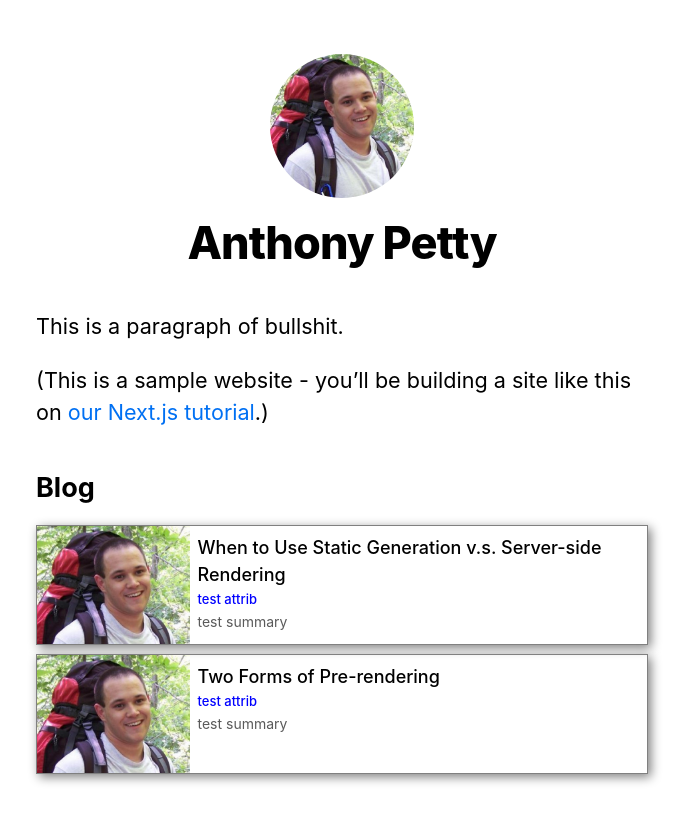
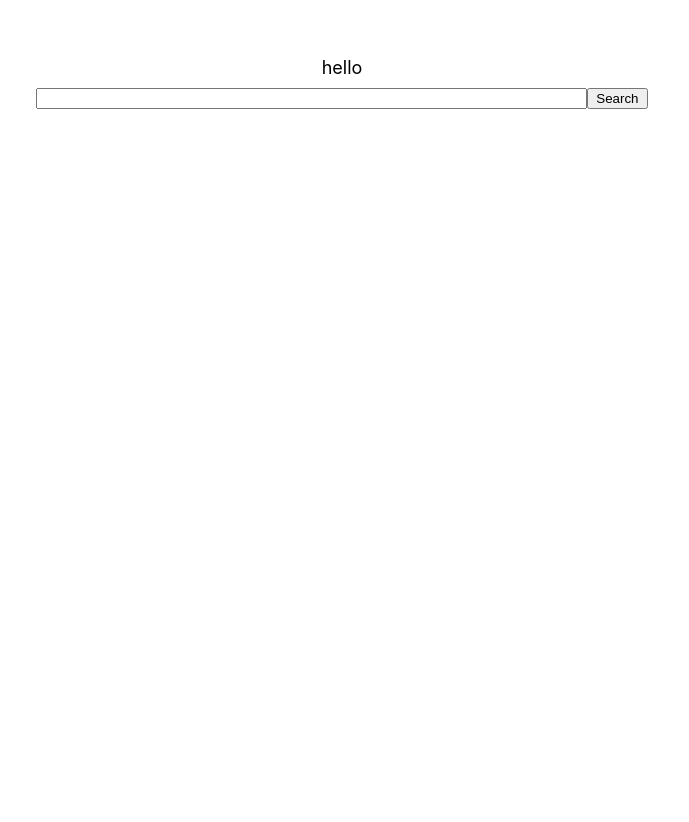
Before and after one commit to SPGWhistler/nextjs-blog, a Next.js app: page / in a window 1280 px wide. Shown: the top 822 px of the page, without its empty margins (298-987 px from the left). After the commit the page ends 800 px from the top, so only its background shows below. Built offline with nearby package versions, Linux system fonts and the light colour scheme.

Commit message:
making progress

```diff
--- a/components/card-image.js
+++ b/components/card-image.js
@@ -1,11 +1,11 @@
 import style from '../styles/card-image.module.scss'
 import Image from 'next/image'
 
-export default function CardImage({asset}) {
+export default function CardImage({suggestion}) {
   return (
     <Image
-      src={asset.imageSrc}
-      alt={asset.imageAlt}
+      src={suggestion.imageSrc}
+      alt={suggestion.imageAlt}
       width={50}
       height={50}
       layout="responsive"
--- a/components/card.js
+++ b/components/card.js
@@ -1,38 +1,28 @@
-import Layout, { siteTitle } from './layout'
-import utilStyles from '../styles/utils.module.css'
 import style from '../styles/card.module.scss'
 import CardImage from './card-image';
 import Link from 'next/link'
 
-//import cx from 'classnames';
-
-//import style from './style.less';
-
-//import CardImage from '../../pieces/card-image';
-//import { getArticleUrl, isExternal, getAttribution } from '../../../lib/utils';
-
-//import { trackingProvider, trackProps, getTrackingAttributesForAsset, STANDARD_KEYS } from '@cube/track';
 //import { Truncate } from '@cube/blocks';
 
-export default function Card({asset}) {
+export default function Card({suggestion}) {
   return (
     <div className={style.quarterImageHorizontalCard}>
-      <Link href={`/posts/${asset.id}`} >
+      <Link href={`/posts/${suggestion.id}`} >
         <a>
           <div>
             <CardImage
-              asset={asset}
+              suggestion={suggestion}
             />
           </div>
           <div className={style.metadata}>
             <div className={style.title}>
-              {asset.title}
+              {suggestion.title}
             </div>
             <div className={style.attribution}>
-              {asset.attrib}
+              {suggestion.attrib}
             </div>
             <div className={style.summary}>
-              {asset.summary}
+              {suggestion.summary}
             </div>
           </div>
         </a>
--- a/components/layout.js
+++ b/components/layout.js
@@ -27,12 +27,7 @@ export default function Layout({ children, home }) {
       <header className={styles.header}>
         {home ? (
           <>
-            <img
-              src="/images/profile.jpg"
-              className={`${styles.headerHomeImage} ${utilStyles.borderCircle}`}
-              alt={name}
-            />
-            <h1 className={utilStyles.heading2Xl}>{name}</h1>
+          hello
           </>
         ) : (
           <>
--- /dev/null
+++ b/components/search-input.js
@@ -0,0 +1,51 @@
+import React from 'react'
+import style from '../styles/search-input.module.scss';
+import { KEY_CODES } from '../constants/keycodes';
+
+export default class SearchInput extends React.Component {
+  state = {
+    inputValue: ''
+  }
+  componentDidMount () {
+    this.input.focus();
+  }
+  openSuggestions() {
+
+  }
+  closeSuggestions() {
+
+  }
+  handleInput = (e) => {
+    let value = e.target.value;
+    this.setState({ inputValue: value });
+    this.props.onInput && this.props.onInput(value);
+  }
+  handleSubmit = () => {
+
+  }
+	handleKeyDown = (e) => {
+		let preventDefault = true;
+		if (e.keyCode === KEY_CODES.CARRIAGE_RETURN) {
+			this.handleSubmit();
+		}
+		else {
+			preventDefault = false;
+		}
+		preventDefault && e.preventDefault();
+	}
+
+  render () {
+    return (
+      <div className={style.wrapper}>
+        <input
+          type="text"
+          ref={input => this.input = input}
+          className={style.textInput}
+          onInput={this.handleInput}
+          onKeyDown={this.handleKeyDown}
+        />
+        <button className={style.searchButton}>Search</button>
+      </div>
+    )
+  }
+}
--- /dev/null
+++ b/components/search.js
@@ -0,0 +1,33 @@
+import React from 'react'
+import SearchInput from './search-input'
+import Card from './card'
+
+export default class Search extends React.Component {
+  state = {
+    suggestions: []
+  }
+  onInput = (value) => {
+    let suggestions = [
+      {
+        title: `${value}`,
+        attrib: 'test attrib',
+        imageSrc: '/images/profile.jpg',
+        imageAlt: 'test image alt',
+        summary: 'test summary',
+        date: '2020-01-01'
+      }
+    ];
+    this.setState({ suggestions });
+
+  }
+  render () {
+    return (
+      <>
+        <SearchInput onInput={this.onInput} />
+        <section>
+          {this.state.suggestions.map(suggestion => <Card suggestion={suggestion} />)}
+        </section>
+      </>
+    )
+  }
+}
--- /dev/null
+++ b/constants/keycodes.js
@@ -0,0 +1,12 @@
+export const KEY_CODES = {
+	SPACE_BAR: 32,
+	CARRIAGE_RETURN: 13,
+	LEFT_ARROW: 37,
+	UP_ARROW: 38,
+	RIGHT_ARROW: 39,
+	DOWN_ARROW: 40,
+	ESCAPE: 27,
+	TAB: 9,
+	HOME: 36,
+	END: 35
+};
--- a/pages/index.js
+++ b/pages/index.js
@@ -1,20 +1,7 @@
 import Head from 'next/head'
 import Layout, { siteTitle } from '../components/layout'
-import utilStyles from '../styles/utils.module.css'
-import { getSortedPostsData } from '../lib/posts'
-import Link from 'next/link'
-import Date from '../components/date'
-import Card from '../components/card'
+import Search from '../components/search'
 
-
-export async function getStaticProps() {
-  const allPostsData = getSortedPostsData()
-  return {
-    props: {
-      allPostsData
-    }
-  }
-}
 
 export default function Home({ allPostsData }) {
   return (
@@ -22,19 +9,7 @@ export default function Home({ allPostsData }) {
       <Head>
         <title>{siteTitle}</title>
       </Head>
-      <section className={utilStyles.headingMd}>
-        <p>This is a paragraph of bullshit.</p>
-        <p>
-          (This is a sample website - you’ll be building a site like this on{' '}
-          <a href="https://nextjs.org/learn">our Next.js tutorial</a>.)
-        </p>
-      </section>
-      <section className={`${utilStyles.headingMd} ${utilStyles.padding1px}`}>
-        <h2 className={utilStyles.headingLg}>Blog</h2>
-        {allPostsData.map((asset) => (
-          <Card key={asset.id} asset={asset} />
-        ))}
-      </section>
+      <Search></Search>
     </Layout>
   )
 }
--- /dev/null
+++ b/styles/search-input.module.scss
@@ -0,0 +1,90 @@
+.wrapper {
+  width: 100%;
+	display: inline-block;
+  position: relative;
+
+  .searchButton {
+    width: 10%;
+  }
+
+	.textInput {
+		width: 90%;
+		display: inline-block;
+		color: #000;
+
+		&:focus {
+			outline: none;
+		}
+
+	}
+
+	.clear {
+		color: #ccc;
+		cursor: pointer;
+		height: 8px;
+		margin: 0 0 0 -33px;
+		padding: 8px;
+		vertical-align: middle;
+		width: 8px;
+	}
+
+	.overlay {
+		background-color: #F1F1F1;
+		padding-top: 8px;
+		position: absolute;
+		z-index: 1;
+	}
+
+	.suggestions {
+		animation: open 200ms ease forwards 1;
+		background-color: #FFF;
+		border-radius: '5px';
+		border: 1px solid rgba(0, 0, 0, .15);
+		box-shadow: 0 6px 12px rgba(0, 0, 0, .175);
+		left: 0;
+		max-width: inherit; // if the parent container has a max-width, use that max width on the child also.
+		min-width: 100px;
+		overflow: auto;
+		position: absolute;
+		//top: 0;
+		transform-origin: 0 0;
+		width: 100%;
+		z-index: 1;
+
+		&.overlay {
+			background-color: transparent;
+		}
+
+		ul {
+			margin: 0;
+			padding: 5px 0;
+		}
+
+		.item {
+			border-top: 1px solid #cccccc;
+			cursor: default;
+			display: block;
+			margin-top: 8px;
+			overflow: hidden;
+			padding-top: 8px;
+			padding: 3px 13px;
+			text-align: right;
+
+			&.highlighted {
+				background-color: blue;
+				color: white;
+				outline: none;
+			}
+
+			.itemTitle {
+				max-width: 100%;
+				overflow: hidden;
+				text-overflow: ellipsis;
+				white-space: nowrap;
+			}
+
+		}
+
+	}
+
+}
```
